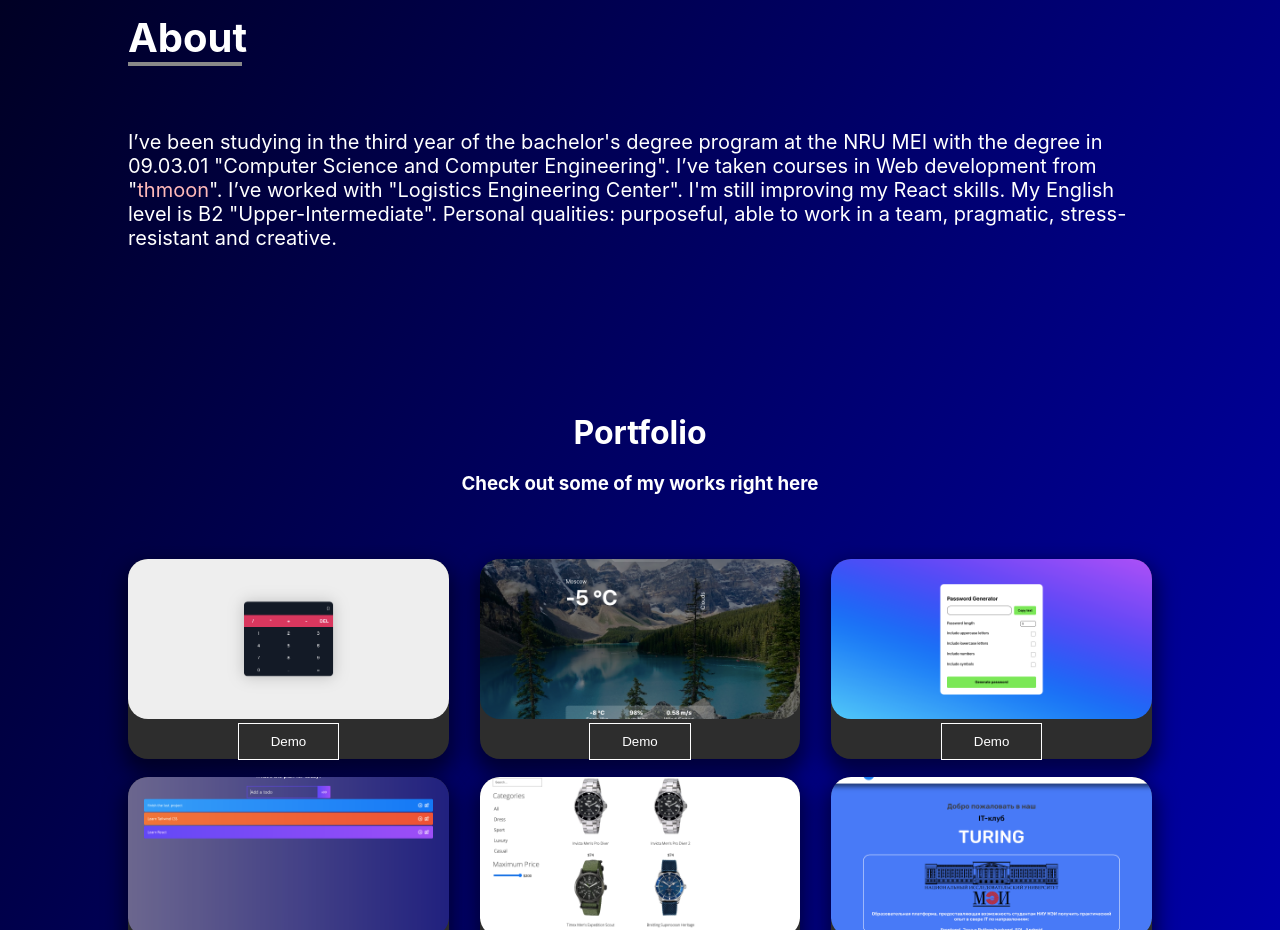
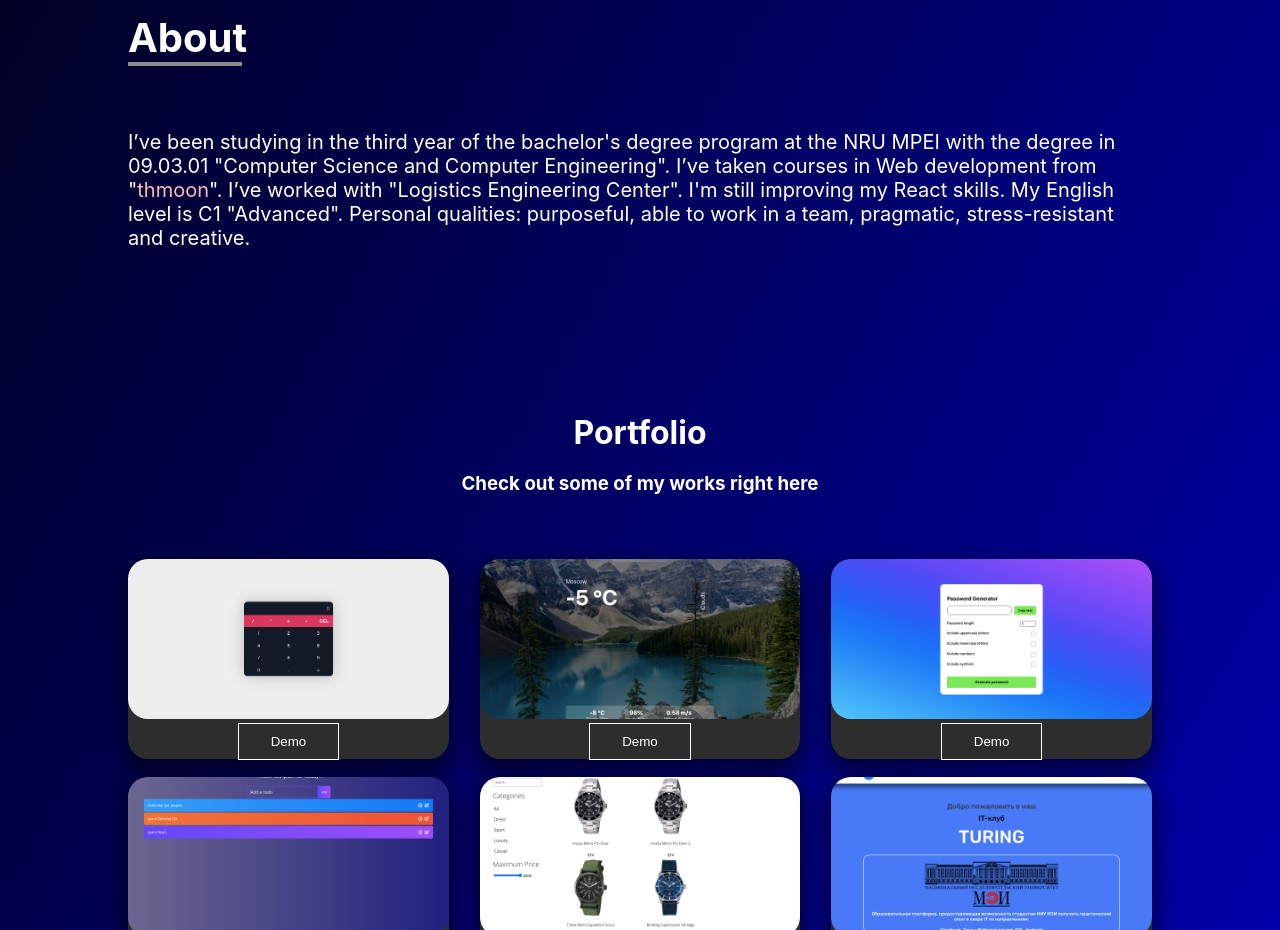
Before and after one commit to murashko12/portfolio-website, a React (Create React App) app: page / in a window 1280 px wide. Shown: the part 860-1790 px from the top of the page. Built offline with nearby package versions, Linux system fonts and the light colour scheme.

Commit message:
fix mistakes

```diff
--- a/src/Components/About.jsx
+++ b/src/Components/About.jsx
@@ -8,9 +8,9 @@ const About = () => {
                 <h1>About</h1>
             </div>
             <p>
-                I’ve been studying in the third year of the bachelor's degree program at the NRU MEI with the degree in 09.03.01 "Computer Science and Computer Engineering".
+                I’ve been studying in the third year of the bachelor's degree program at the NRU MPEI with the degree in 09.03.01 "Computer Science and Computer Engineering".
                 I’ve taken courses in Web development from "<a href="https://thmoon.ru/" target="_blank">thmoon</a>".
-                I’ve worked with "Logistics Engineering Center". I'm still improving my React skills. My English level is B2 "Upper-Intermediate".
+                I’ve worked with "Logistics Engineering Center". I'm still improving my React skills. My English level is C1 "Advanced".
                 Personal qualities: purposeful, able to work in a team, pragmatic, stress-resistant and creative.
             </p>
         </div>
```
Also changed, not shown: 2 other files (tests, documents, lock files or other folders).
